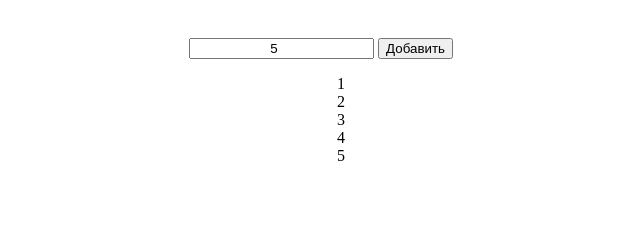
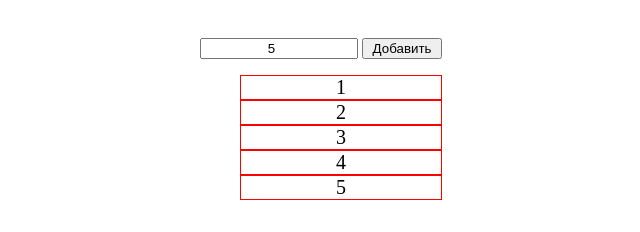
Before and after one commit to Wivel/Lesson-24, a plain HTML site: page index.html in a window 1280 px wide. Both pictures are taken after typing "5" into the empty fields and a click on the input "Добавить". Shown: the whole page, without its empty margins (319-959 px from the left). Drawn offline with Linux system fonts and the light colour scheme.

Commit message:
13 point

```diff
--- a/NewScript.js
+++ b/NewScript.js
@@ -6,7 +6,11 @@ let ul      = document.getElementById('ul'),
         let li = document.createElement('li');
         str = i;
         li.innerHTML = str;
+        li.addEventListener('click',alerter);
         ul.appendChild(li);
     }
+}
 
+function alerter() {
+    alert(this.innerHTML);
 }
--- a/Slylesheet.css
+++ b/Slylesheet.css
@@ -13,3 +13,15 @@ input {
 ul {
     text-align: center;
 }
+li{
+   font-size: 20px;
+    border: groove red 1px;
+    width: 200px;
+    margin: 0px auto;
+}
+#number_input{
+    width: 150px;
+}
+#input_sub{
+    width: 80px;
+}
--- a/index.html
+++ b/index.html
@@ -10,7 +10,7 @@
 <div id="space"></div>
 <div id="container">
     <input type="number" placeholder="Сколько добавить?" id="number_input" min="0">
-    <input type="submit" value="Добавить" onclick="add_elem()">
+    <input type="submit" value="Добавить" onclick="add_elem()" id="input_sub">
     <ul type="none" id="ul"></ul>
 </div>
 </body>
```
